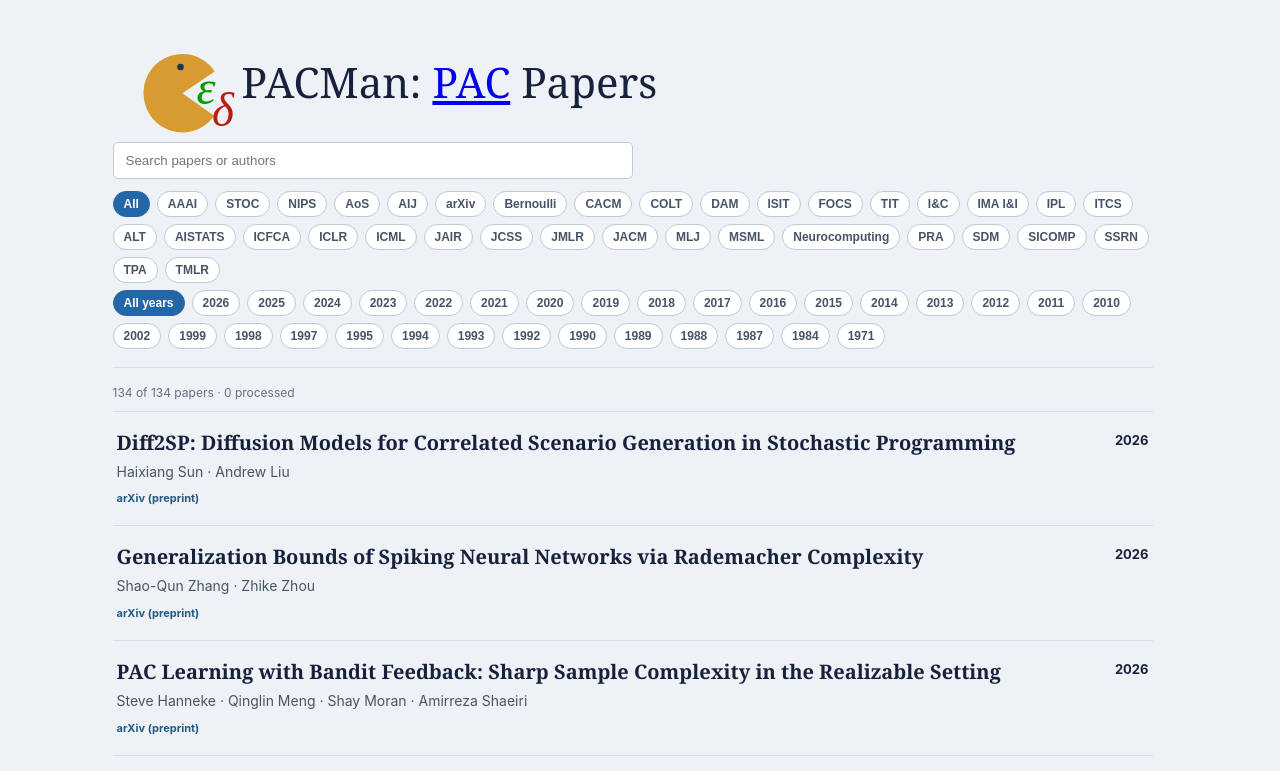
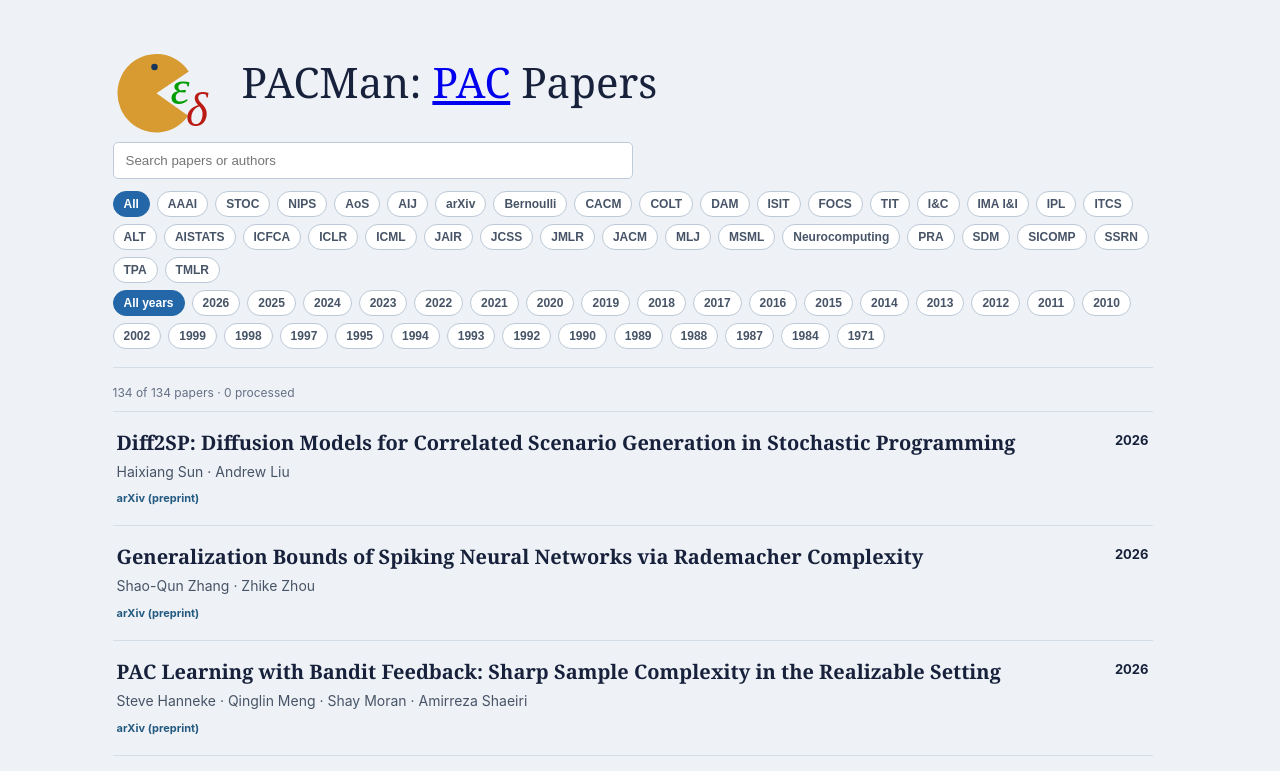
Before and after one commit to kavaryan/pacman, a plain HTML site: page web/index.html in a window 1280 px wide. Shown: the top 771 px of the page. Drawn offline with Linux system fonts and the light colour scheme.

Commit message:
Align home logo with search field

```diff
--- a/web/index.html
+++ b/web/index.html
@@ -26,7 +26,7 @@
     .shell { width: min(1040px, calc(100% - 32px)); margin: 44px auto 72px; }
     .page-title-row { margin-bottom: 22px; display: flex; align-items: center; gap: 13px; }
     .home-logo { width: 116px; height: 76px; flex: 0 0 auto; display: block; }
-    .home-logo img { width: 130%; height: 130%; display: block; object-fit: contain; }
+    .home-logo img { width: 130%; height: 130%; display: block; object-fit: contain; object-position: left center; }
     .home-logo:focus-visible { outline: 2px solid var(--blue); outline-offset: 3px; border-radius: 3px; }
     h1 { margin: 0; font: 500 clamp(28px, 4vw, 42px)/1.1 Georgia, "Times New Roman", serif; }
     .controls {
```
